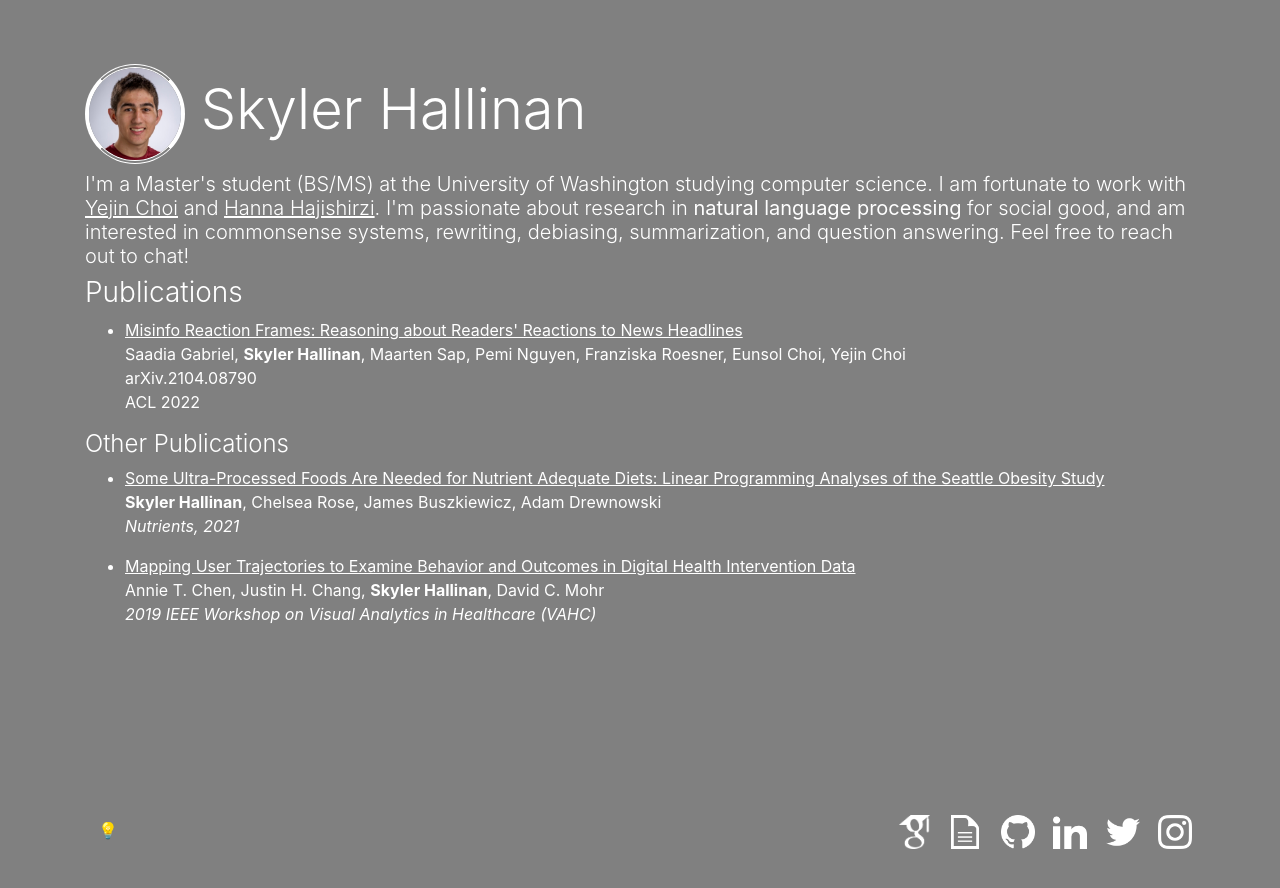
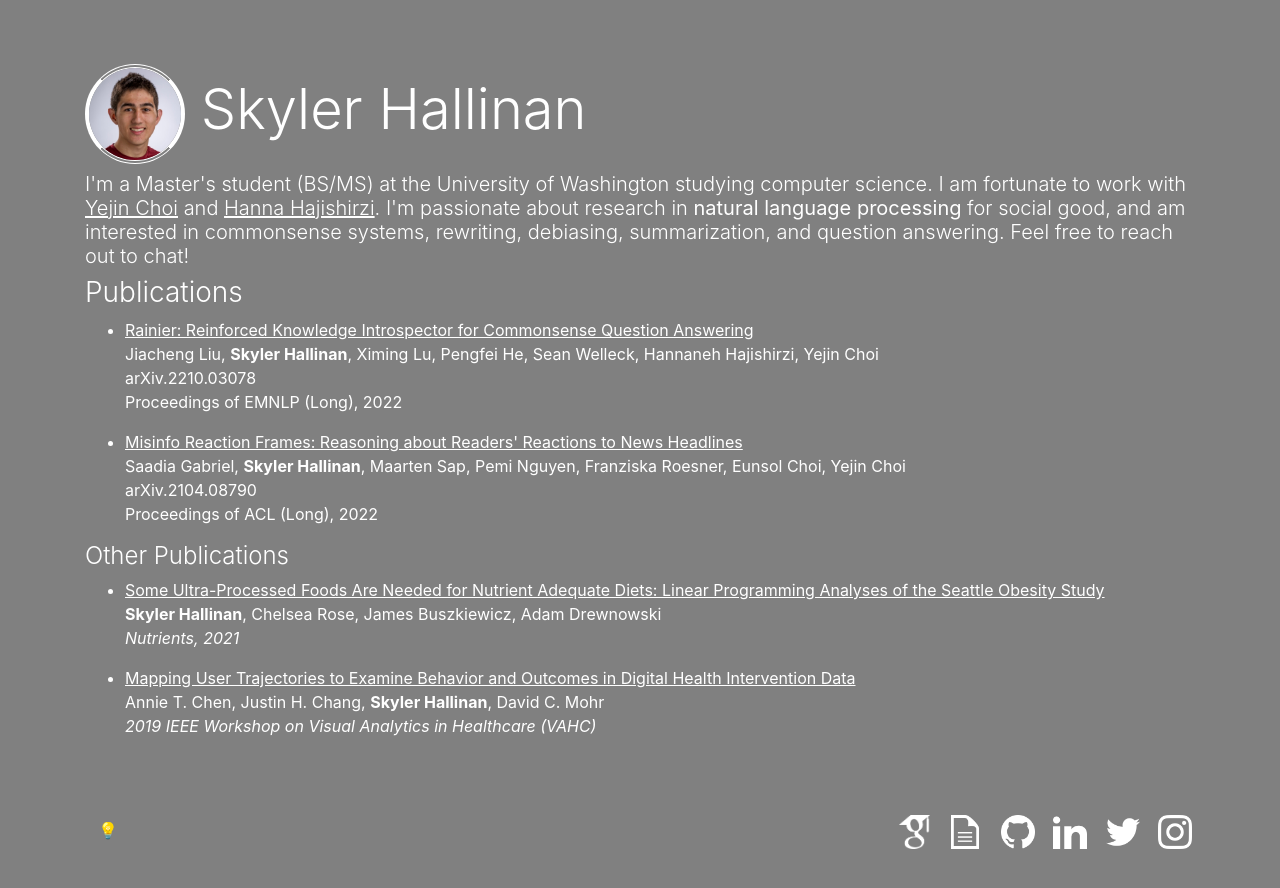
Before and after one commit to shallinan1/shallinan1.github.io, a Jekyll site: the page index.html, which Jekyll copies as it is, in a window 1280 px wide. Shown: the top 888 px of the page. Built offline with Jekyll 4.4.1, drawn with Linux system fonts in a browser that asks for light colours.

Commit message:
add new paper

```diff
--- a/index.html
+++ b/index.html
@@ -31,10 +31,15 @@
 		Publications
 		</h3>
 		<ul>
+			<li> <a class = "light" href="https://arxiv.org/abs/2210.03078">Rainier: Reinforced Knowledge Introspector for Commonsense Question Answering</a>
+			<p> Jiacheng Liu, <b>Skyler Hallinan</b>, Ximing Lu, Pengfei He, Sean Welleck, Hannaneh Hajishirzi, Yejin Choi <br>
+				arXiv.2210.03078 <br>
+				Proceedings of EMNLP (Long), 2022
+			</p></li>
 			<li> <a class = "light" href="https://arxiv.org/abs/2104.08790">Misinfo Reaction Frames: Reasoning about Readers' Reactions to News Headlines</a>
 			<p> Saadia Gabriel, <b>Skyler Hallinan</b>, Maarten Sap, Pemi Nguyen, Franziska Roesner, Eunsol Choi, Yejin Choi <br>
 				arXiv.2104.08790 <br>
-				ACL 2022
+				Proceedings of ACL (Long), 2022
 			</p></li>
 		</ul>
 	</div>
```
